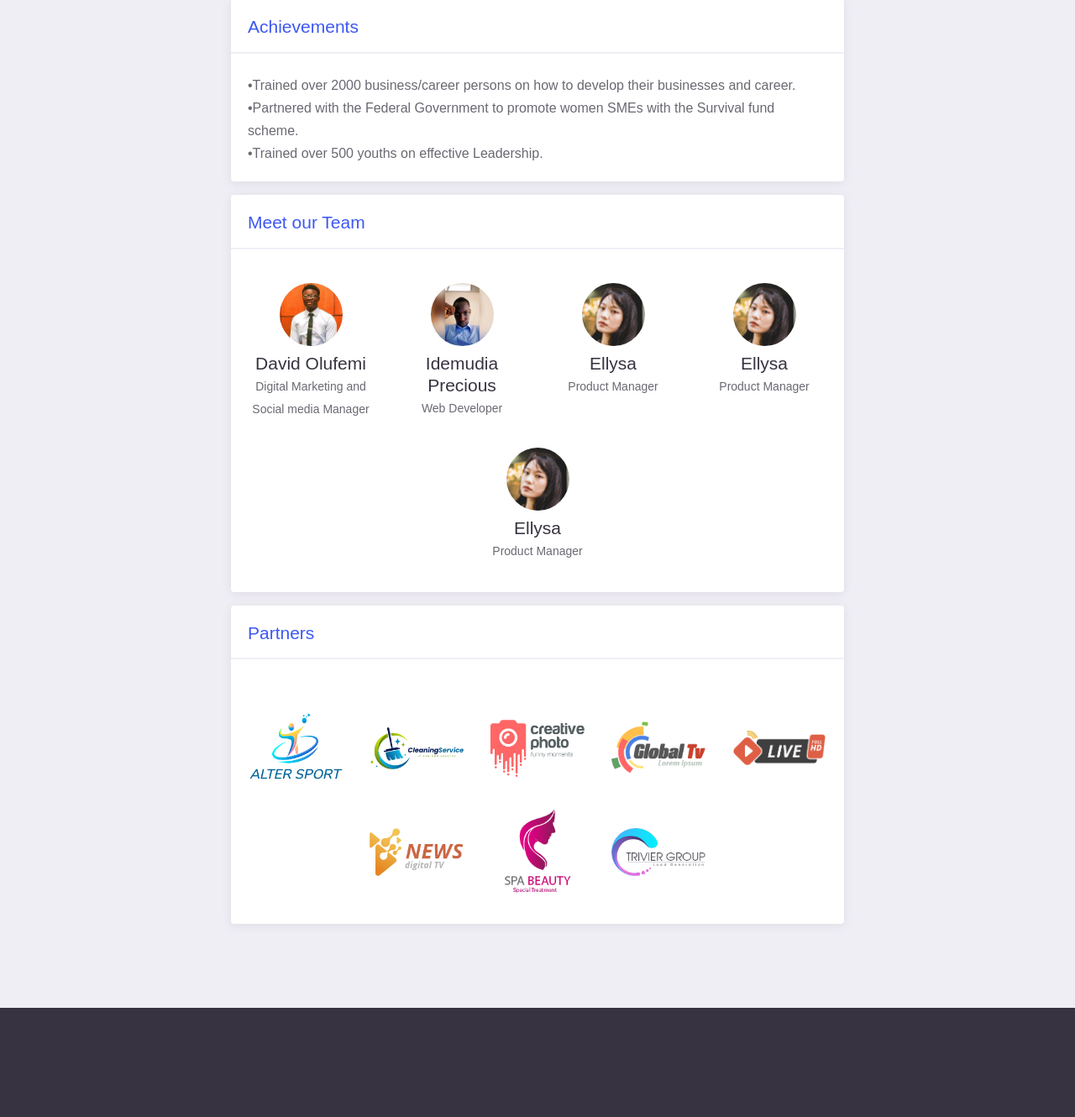
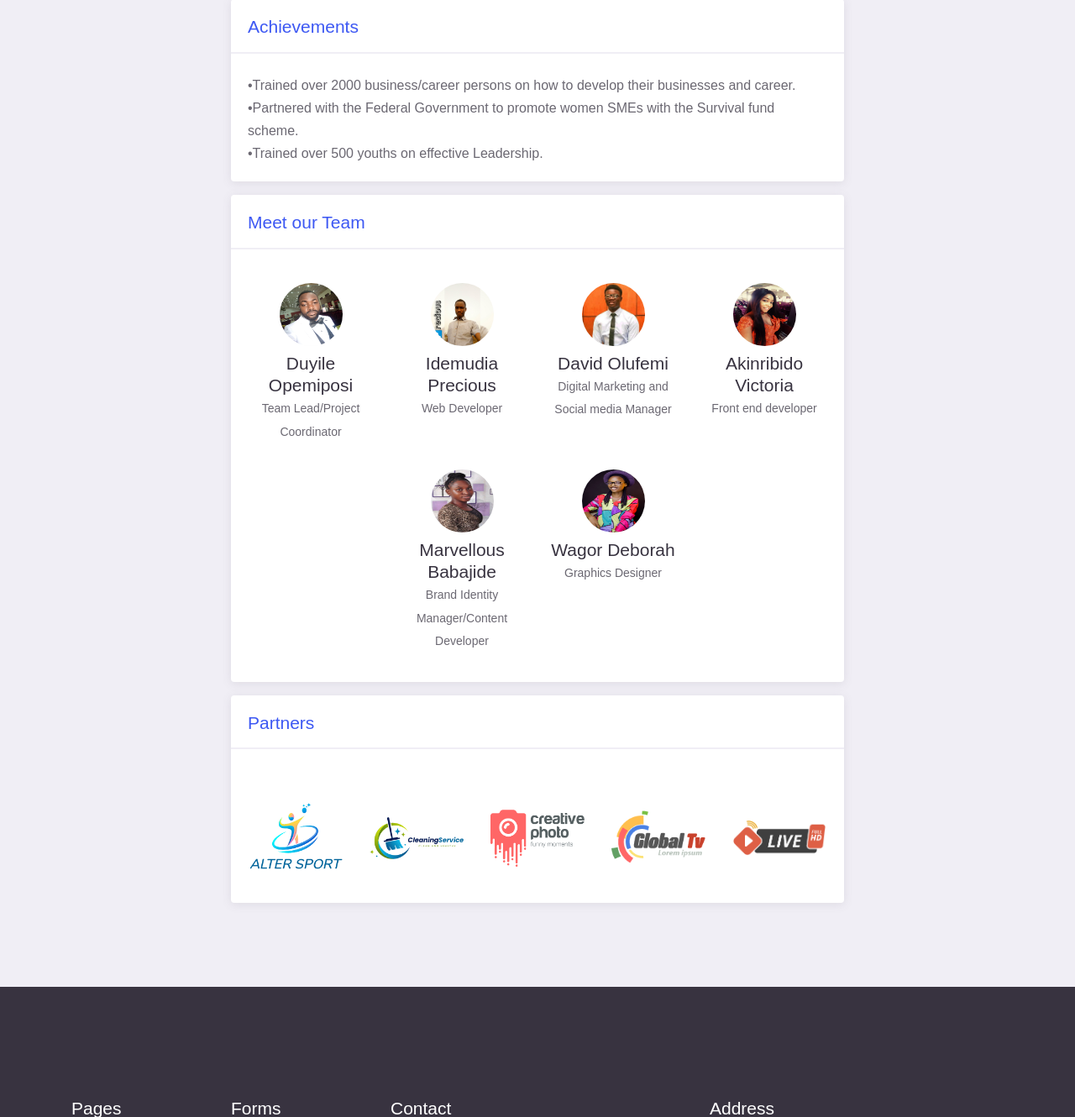
Before and after one commit to Idemudia-Precious/p1000, a Django app: page /about/ in a window 1280 px wide. Shown: the part 2930-4260 px from the top of the page at 84% size. Run offline with Django 3.2, Linux system fonts and the light colour scheme; some libraries are stand-ins or nearby versions; some web fonts are replaced.

Commit message:
2nd commit

```diff
--- a/forms/templates/forms/about.html
+++ b/forms/templates/forms/about.html
@@ -156,10 +156,10 @@
             <div class="col-lg-3 py-3">
               <div class="team-item">
                 <div class="team-avatar">
-                  <img src="{% static 'forms/assets/img/person/person_1.png' %}" alt="">
+                  <img src="{% static 'forms/assets/img/person/person_3.jpg' %}" alt="">
                 </div>
-                <h5 class="team-name">David Olufemi</h5>
-                <span class="fg-gray fs-small">Digital Marketing and Social media Manager</span>
+                <h5 class="team-name">Duyile Opemiposi </h5>
+                <span class="fg-gray fs-small">Team Lead/Project Coordinator</span>
               </div>
             </div>
             <div class="col-lg-3 py-3">
@@ -174,28 +174,37 @@
             <div class="col-lg-3 py-3">
               <div class="team-item">
                 <div class="team-avatar">
-                  <img src="{% static 'forms/assets/img/person/person_3.png' %}" alt="">
+                  <img src="{% static 'forms/assets/img/person/person_1.png' %}" alt="">
                 </div>
-                <h5 class="team-name">Ellysa</h5>
-                <span class="fg-gray fs-small">Product Manager</span>
+                <h5 class="team-name">David Olufemi</h5>
+                <span class="fg-gray fs-small">Digital Marketing and Social media Manager</span>
               </div>
             </div>
             <div class="col-lg-3 py-3">
               <div class="team-item">
                 <div class="team-avatar">
-                  <img src="{% static 'forms/assets/img/person/person_3.png' %}" alt="">
+                  <img src="{% static 'forms/assets/img/person/person_4.png' %}" alt="">
                 </div>
-                <h5 class="team-name">Ellysa</h5>
-                <span class="fg-gray fs-small">Product Manager</span>
+                <h5 class="team-name">Akinribido Victoria</h5>
+                <span class="fg-gray fs-small">Front end developer</span>
               </div>
             </div>
             <div class="col-lg-3 py-3">
               <div class="team-item">
                 <div class="team-avatar">
-                  <img src="{% static 'forms/assets/img/person/person_3.png' %}" alt="">
+                  <img src="{% static 'forms/assets/img/person/person_5.jpg' %}" alt="">
                 </div>
-                <h5 class="team-name">Ellysa</h5>
-                <span class="fg-gray fs-small">Product Manager</span>
+                <h5 class="team-name">Marvellous Babajide</h5>
+                <span class="fg-gray fs-small">Brand Identity Manager/Content Developer</span>
+              </div>
+            </div>
+            <div class="col-lg-3 py-3">
+              <div class="team-item">
+                <div class="team-avatar">
+                  <img src="{% static 'forms/assets/img/person/person_6.jpg' %}" alt="">
+                </div>
+                <h5 class="team-name">Wagor Deborah</h5>
+                <span class="fg-gray fs-small">Graphics Designer</span>
               </div>
             </div>
           </div>
@@ -228,21 +237,6 @@
             <div class="p-3">
               <div class="img-place client-img">
                 <img src="{% static 'forms/assets/img/clients/net_sport_tv.png' %}" alt="">
-              </div>
-            </div>
-            <div class="p-3">
-              <div class="img-place client-img">
-                <img src="{% static 'forms/assets/img/clients/news_digital_tv.png' %}" alt="">
-              </div>
-            </div>
-            <div class="p-3">
-              <div class="img-place client-img">
-                <img src="../assets/img/clients/spa_beauty.png" alt="">
-              </div>
-            </div>
-            <div class="p-3">
-              <div class="img-place client-img">
-                <img src="../assets/img/clients/trivier_group.png" alt="">
               </div>
             </div>
           </div>
```
Also changed, not shown: forms/static/forms/assets/img/person/person_2.jpg, forms/static/forms/assets/img/person/person_3.jpg (added), forms/static/forms/assets/img/person/person_3.png (deleted), forms/static/forms/assets/img/person/person_4.png (added), forms/static/forms/assets/img/person/person_5.jpg (added), forms/static/forms/assets/img/person/person_6.jpg (added).
